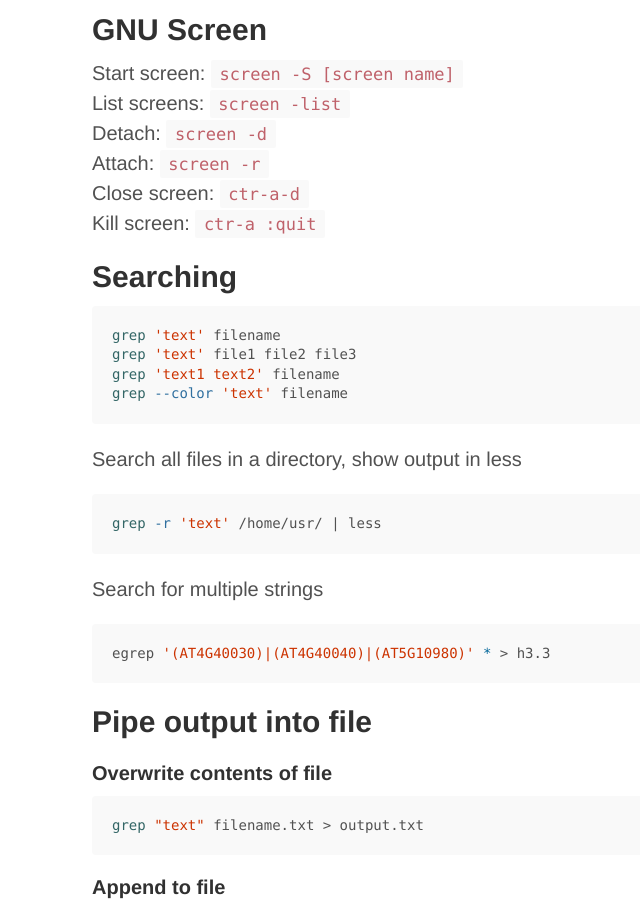
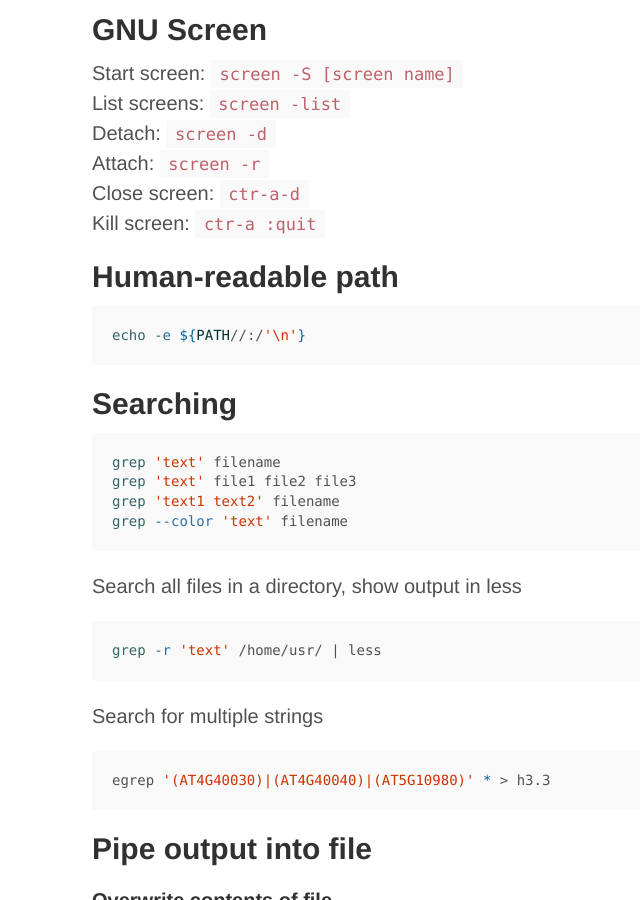
Before and after one commit to timoast/timoast.github.io, a Jekyll site: the page built from _posts/2014-08-24-UsefulCommands.md, in a window 1280 px wide and 900 px high, scrolled down 634 px. Shown: the whole window, without its empty margins (68-708 px from the left). Built offline with Jekyll 4.4.1, drawn with Linux system fonts in a browser that asks for light colours; Markdown is read by kramdown in place of the engine named in the settings.

Commit message:
Added human-readable path to useful commands

````diff
--- a/_posts/2014-08-24-UsefulCommands.md
+++ b/_posts/2014-08-24-UsefulCommands.md
@@ -29,6 +29,12 @@
 Attach: `screen -r`
 Close screen: `ctr-a-d`
 Kill screen: `ctr-a :quit`
+
+## Human-readable path
+
+```bash
+echo -e ${PATH//:/'\n'}
+```
 
 ## Searching
 
````
Also changed, not shown: 3 other files.
